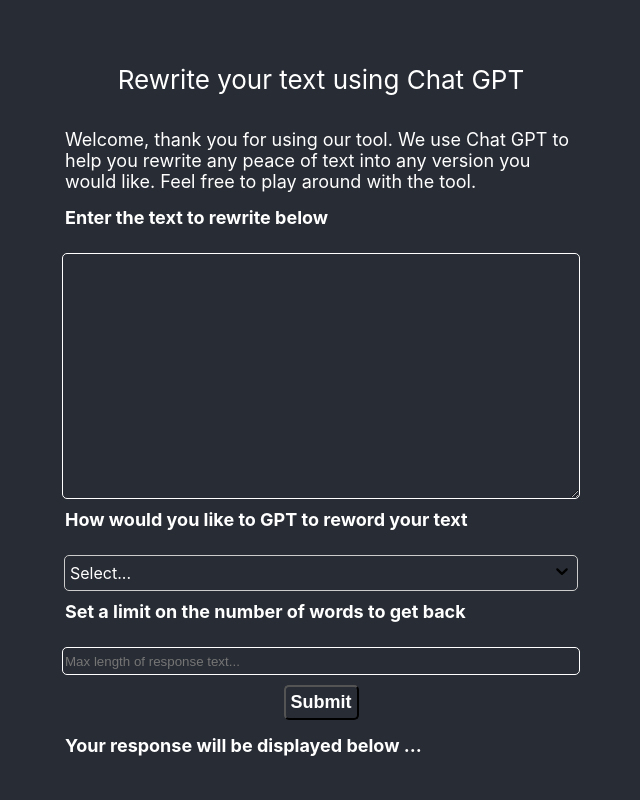
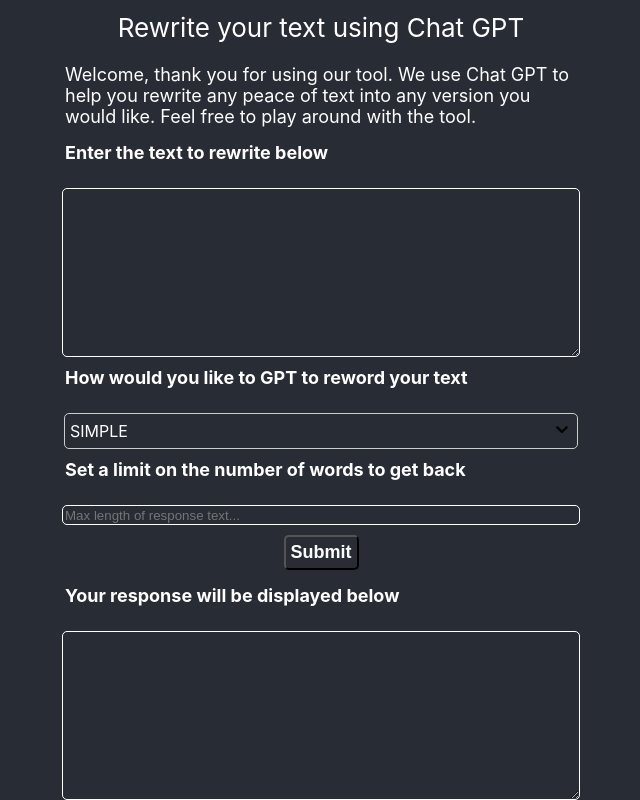
Before and after one commit to mmnete/chat_gpt_tictactoe, a React (Create React App) app: page / in a window 1280 px wide. Shown: the whole page, without its empty margins (319-959 px from the left). Built offline with nearby package versions, Linux system fonts and the light colour scheme.

Commit message:
Other front end changes

```diff
--- a/src/App.tsx
+++ b/src/App.tsx
@@ -1,9 +1,40 @@
 import React from 'react';
-import logo from './logo.svg';
 import * as WordingOptions from './view/wording_options';
+import * as service from './controller/service';
 import './App.css';
 
 function App() {
+   var textInput = '';
+   var wording = '';
+   var maxNumber = 0;
+   var isFetching = false;
+
+   const getWording = (newWording: string) => {
+    wording = newWording;
+   };
+
+  const getTextInput = (event: React.ChangeEvent<HTMLTextAreaElement>) => {
+    textInput = event.target.value;
+   };
+
+  const getMaxTextSize = (event: React.ChangeEvent<HTMLInputElement>) => {
+     maxNumber = parseInt(event.target.value);
+   };
+
+  const submitRequest = async () => {
+    if (isFetching) {
+      return;
+    }
+    isFetching = true;
+
+    service.makeRequest(new service.TextRequest(service.getWording(wording), textInput, maxNumber)).then((
+      response: service.TextResponse) => {});
+  };
+
+  const getSubmitButtonText = () => {
+    return isFetching ? 'Loading' : 'Submit';
+  };
+
   return (
     <div className="App">
       <header className="App-header">
@@ -11,14 +42,16 @@
       </header>
       <span className='formSumary'>Welcome, thank you for using our tool. We use Chat GPT to help you rewrite any peace of text into any version you would like. Feel free to play around with the tool.</span>
       <span className="formTitle">Enter the text to rewrite below</span>
-      <textarea  className="textInput">
+      <textarea className="textInput" onChange={getTextInput}>
       </textarea>
       <span className="formTitle">How would you like to GPT to reword your text</span><br/>
-      <WordingOptions.WordingOptions placeHolder="Select..."/>
+      <WordingOptions.WordingOptions placeHolder="Select..." onChange={getWording} />
       <span className="formTitle">Set a limit on the number of words to get back</span>
-      <input className="maxTextSize" placeholder='Max length of response text...'/>
-      <button className="submit">Submit</button>
-      <span className="formTitle">Your response will be displayed below ...</span>
+      <input className="maxTextSize" placeholder='Max length of response text...' type='number' onChange={getMaxTextSize}/>
+      <button className="submit" onClick={submitRequest}>{getSubmitButtonText()}</button>
+      <span className="formTitle">Your response will be displayed below</span>
+      <textarea className="textInput">
+      </textarea>
     </div>
   );
 }
--- a/src/controller/service.tsx
+++ b/src/controller/service.tsx
@@ -1,4 +1,7 @@
 
+
+const MINIMUM_TEXT_SIZE = 20;
+const MINIMUM_RESPONSE_SIZE = 10;
 
 export enum Wording {
    SIMPLE,
@@ -7,6 +10,12 @@
    TEACHING,
    COMPLICATED,
 }
+
+export enum RequestStatus {
+    SUCCESS,
+    ERROR,
+    UNDEFINED,
+ }
 
 export class TextRequest {
      wording: Wording;
@@ -17,13 +26,49 @@
         this.text = text;
         this.wording = wording;
         this.responseLength = responseLength;
-     }
+    }
 }
 
 export class TextResponse {
    text: string;
+   status: RequestStatus = RequestStatus.UNDEFINED;
+   errorText: string = '';
 
    constructor(text: string) {
       this.text = text;
+      this.status = RequestStatus.SUCCESS;
+   }
+
+   static createError(newErrorText: string): TextResponse {
+     var errorResponse = new TextResponse('');
+     errorResponse.errorText = newErrorText;
+     errorResponse.status = RequestStatus.ERROR;
+     return errorResponse;
    }
 }
+
+export function getWording (stringValue: string): Wording {
+     switch (stringValue) {
+        case Wording.SIMPLE.toString():
+            return Wording.SIMPLE;
+        case Wording.COMPLICATED.toString():
+            return Wording.COMPLICATED;
+        case Wording.SHAKESPEAREAN.toString():
+            return Wording.SHAKESPEAREAN;
+        default:
+            return Wording.STREET;
+     }
+}
+
+export function makeRequest(textRequest: TextRequest): Promise<TextResponse> {
+
+    if (textRequest.text.length < MINIMUM_TEXT_SIZE) {
+        return Promise.resolve(TextResponse.createError(`Input text to small, please have atleast ${MINIMUM_TEXT_SIZE}`));
+    }
+
+    if (textRequest.responseLength < MINIMUM_RESPONSE_SIZE) {
+        return Promise.resolve(TextResponse.createError(`Response text length should be atleast ${MINIMUM_RESPONSE_SIZE}`));
+    }
+
+    return Promise.resolve(new TextResponse('Got it'));
+}
--- a/src/view/wording_options.tsx
+++ b/src/view/wording_options.tsx
@@ -12,11 +12,15 @@
 
 export interface DropdownProps {
     placeHolder: string;
+    onChange: (selection: string) => void;
 }
 
-export const WordingOptions = ({ placeHolder } : DropdownProps) => {
+export const WordingOptions = ({ placeHolder, onChange } : DropdownProps) => {
+    const options = Object.keys(service.Wording).filter((item) => {
+        return isNaN(Number(item));
+     });
     const [showMenu, setShowMenu] = React.useState(false);
-    const [selectedValue, setSelectedValue] = React.useState("");
+    const [selectedValue, setSelectedValue] = React.useState(options[0]);
 
     React.useEffect(() => {
           const handler = () => setShowMenu(false);
@@ -37,6 +41,7 @@
 
     const handleSelectionEvent = (option: string) => {
         setSelectedValue(option);
+        onChange(option);
     }
 
   const getDisplay = () => {
@@ -46,9 +51,6 @@
     return placeHolder;
   };
 
-  const options = Object.keys(service.Wording).filter((item) => {
-    return isNaN(Number(item));
- });
 
   return (
     <div className="dropdown-container">
```
